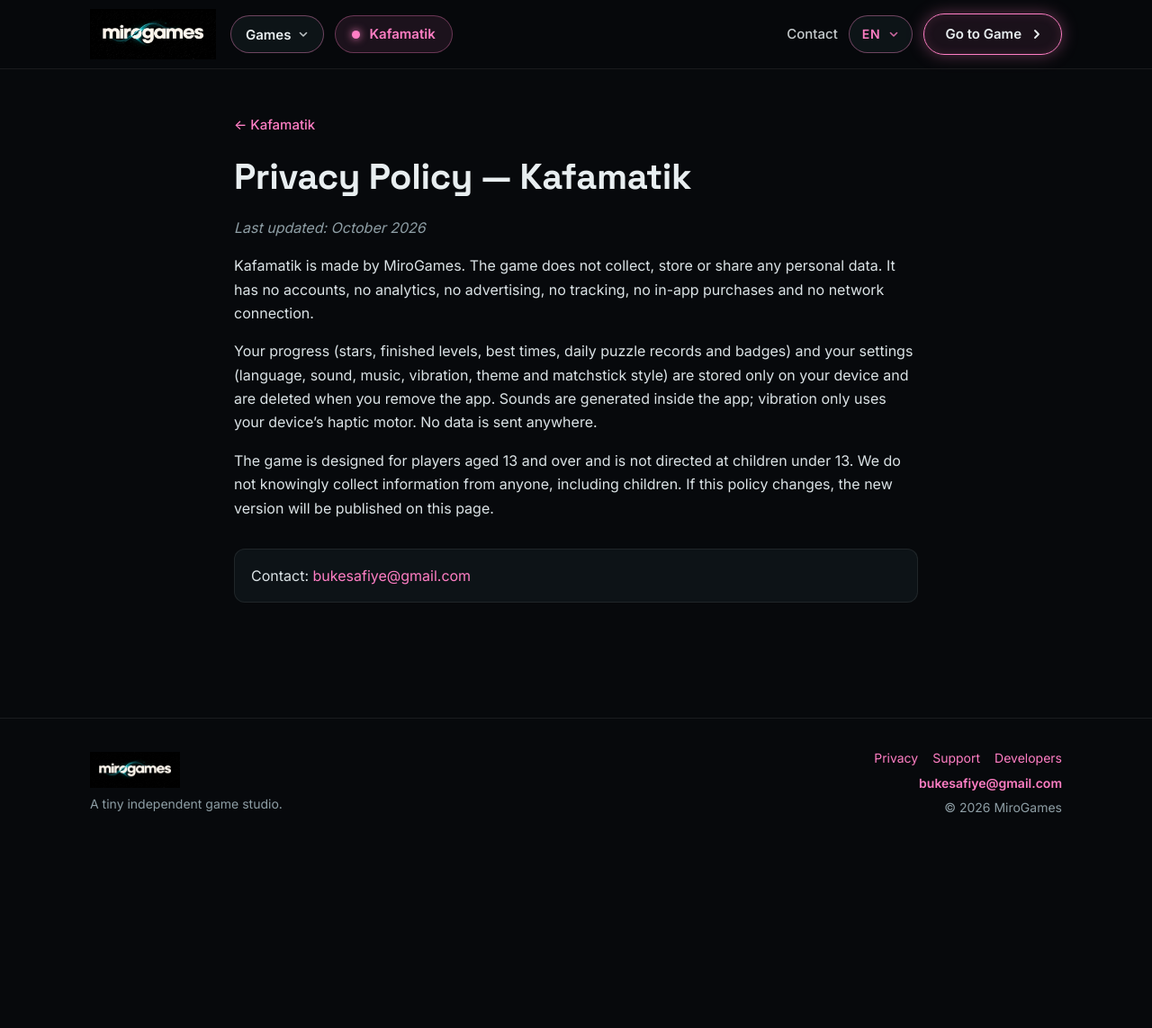
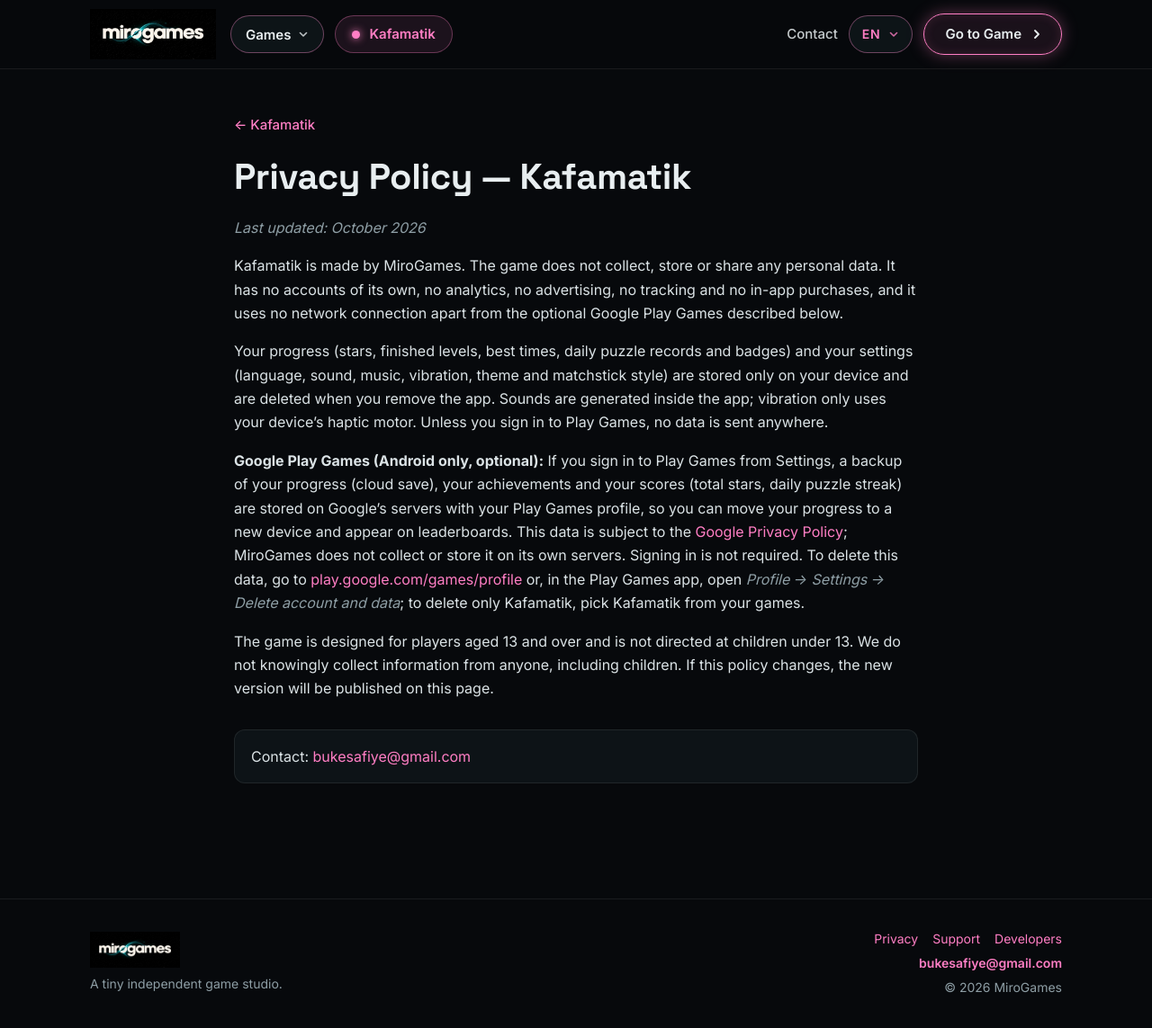
Before and after one commit to bukesafiye/bukesafiye.github.io, a Jekyll site: the page built from Store/kafamatik/privacy.md, in a window 1280 px wide and 1149 px high. Shown: the top 1143 px of the window at 90% size. Built offline with Jekyll 4.4.1, drawn with Linux system fonts in a browser that asks for light colours; our own code applies the rules of GitHub Pages for plain Markdown files.

Commit message:
Kafamatik privacy: optional Google Play Games (cloud save, achievements, leaderboards)
Co-Authored-By: Claude Opus 5.5 <noreply@anthropic.com>

```diff
--- a/Store/kafamatik/privacy.md
+++ b/Store/kafamatik/privacy.md
@@ -10,9 +10,11 @@ back_en: Kafamatik
 
 *Son güncelleme: Ekim 2026*
 
-Kafamatik, MiroGames tarafından geliştirilmiştir. Oyun hiçbir kişisel veri toplamaz, saklamaz veya paylaşmaz. Oyunda hesap, analiz, reklam, takip, uygulama içi satın alma ve internet bağlantısı yoktur.
+Kafamatik, MiroGames tarafından geliştirilmiştir. Oyun hiçbir kişisel veri toplamaz, saklamaz veya paylaşmaz. Oyunda kendi hesap sistemimiz, analiz, reklam, takip ve uygulama içi satın alma yoktur; aşağıda anlatılan isteğe bağlı Google Play Oyunlar dışında internet bağlantısı kullanılmaz.
 
-İlerlemen (yıldızlar, bitirilen bölümler, en iyi süreler, günlük bulmaca kayıtları ve rozetler) ile ayarların (dil, ses, müzik, titreşim, tema ve kibrit görünümü) yalnızca cihazında tutulur ve uygulamayı sildiğinde kaldırılır. Sesler uygulamanın içinde üretilir; titreşim yalnızca cihazındaki titreşim motorunu kullanır. Hiçbir veri gönderilmez.
+İlerlemen (yıldızlar, bitirilen bölümler, en iyi süreler, günlük bulmaca kayıtları ve rozetler) ile ayarların (dil, ses, müzik, titreşim, tema ve kibrit görünümü) yalnızca cihazında tutulur ve uygulamayı sildiğinde kaldırılır. Sesler uygulamanın içinde üretilir; titreşim yalnızca cihazındaki titreşim motorunu kullanır. Play Oyunlar'da oturum açmadığın sürece hiçbir veri gönderilmez.
+
+**Google Play Oyunlar (yalnızca Android, isteğe bağlı):** Ayarlar'dan Play Oyunlar'da oturum açarsan ilerlemenin bir yedeği (bulut kayıt), başarıların ve skorların (toplam yıldız, günün bulmacası serisi) Play Oyunlar profilinle birlikte Google'ın sunucularında saklanır. Böylece ilerlemeni yeni bir cihaza taşıyabilir ve sıralamalarda yer alabilirsin. Bu veriler [Google Gizlilik Politikası](https://policies.google.com/privacy)'na tabidir; MiroGames bu verileri kendi sunucularında toplamaz veya saklamaz. Oturum açmak zorunlu değildir. Verilerini silmek için [play.google.com/games/profile](https://play.google.com/games/profile) adresine git ya da Play Oyunlar uygulamasında *Profil → Ayarlar → Hesabı ve verileri sil* yolunu izle; yalnızca Kafamatik'i silmek için oyun listesinden Kafamatik'i seç.
 
 Oyun 13 yaş ve üzeri için tasarlanmıştır ve 13 yaşından küçük çocuklara yönelik değildir. Çocuklar dahil hiç kimseden bilerek bilgi toplamayız. Bu politika değişirse yeni hâli bu sayfada yayınlanır.
 
@@ -24,9 +26,11 @@ Oyun 13 yaş ve üzeri için tasarlanmıştır ve 13 yaşından küçük çocukl
 
 *Last updated: October 2026*
 
-Kafamatik is made by MiroGames. The game does not collect, store or share any personal data. It has no accounts, no analytics, no advertising, no tracking, no in-app purchases and no network connection.
+Kafamatik is made by MiroGames. The game does not collect, store or share any personal data. It has no accounts of its own, no analytics, no advertising, no tracking and no in-app purchases, and it uses no network connection apart from the optional Google Play Games described below.
 
-Your progress (stars, finished levels, best times, daily puzzle records and badges) and your settings (language, sound, music, vibration, theme and matchstick style) are stored only on your device and are deleted when you remove the app. Sounds are generated inside the app; vibration only uses your device's haptic motor. No data is sent anywhere.
+Your progress (stars, finished levels, best times, daily puzzle records and badges) and your settings (language, sound, music, vibration, theme and matchstick style) are stored only on your device and are deleted when you remove the app. Sounds are generated inside the app; vibration only uses your device's haptic motor. Unless you sign in to Play Games, no data is sent anywhere.
+
+**Google Play Games (Android only, optional):** If you sign in to Play Games from Settings, a backup of your progress (cloud save), your achievements and your scores (total stars, daily puzzle streak) are stored on Google's servers with your Play Games profile, so you can move your progress to a new device and appear on leaderboards. This data is subject to the [Google Privacy Policy](https://policies.google.com/privacy); MiroGames does not collect or store it on its own servers. Signing in is not required. To delete this data, go to [play.google.com/games/profile](https://play.google.com/games/profile) or, in the Play Games app, open *Profile → Settings → Delete account and data*; to delete only Kafamatik, pick Kafamatik from your games.
 
 The game is designed for players aged 13 and over and is not directed at children under 13. We do not knowingly collect information from anyone, including children. If this policy changes, the new version will be published on this page.
 
```
Also changed, not shown: Store/kafamatik/index.md (+1 -1 lines).
